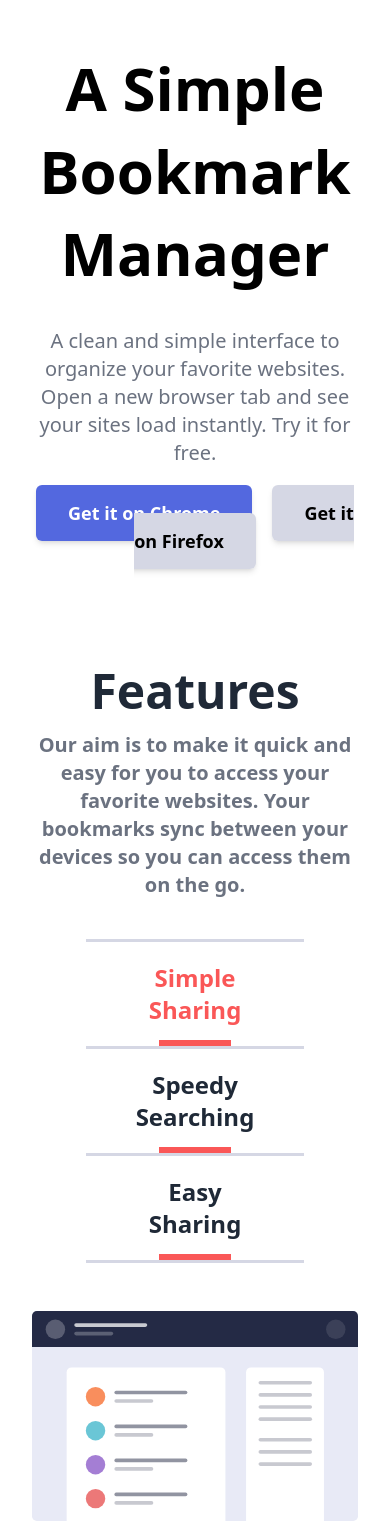
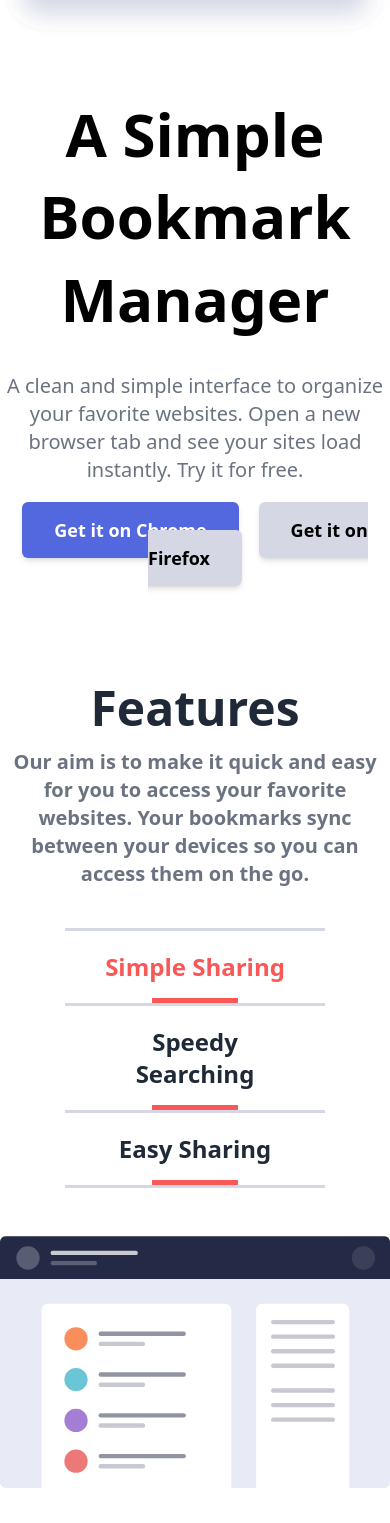
Before and after one commit to springboot20/booking-template, a React (Create React App) app: page / in a window 390 px wide. Shown: the part 432-1955 px from the top of the page. Built offline with nearby package versions, Linux system fonts and the light colour scheme.

Commit message:
file changes

```diff
--- a/src/components/faqs/FrequentlyQuestions.jsx
+++ b/src/components/faqs/FrequentlyQuestions.jsx
@@ -26,7 +26,7 @@ const faqQuestions = [
 
 const FrequentlyQuestions = () => {
   return (
-    <section className='mt-28 relative top-28 lg:h-[calc(100vh-7rem)] px-8 sm:px-6 lg:px-8 lg:mt-0'>
+    <section className='mt-28 relative top-28 lg:h-[calc(100vh-7rem)] sm:px-6 lg:px-8 lg:mt-0'>
       <div className='grid grid-cols-1 mx-auto max-w-12xl place-items-center place-content-center lg:h-full gap-10'>
         <article className='max-w-2xl mx-auto'>
           <h1 className='text-center text-5xl mb-4 font-semibold text-gray-800'>Frequently Asked Questions</h1>
--- a/src/components/features/Features.jsx
+++ b/src/components/features/Features.jsx
@@ -9,7 +9,7 @@ const Features = () => {
   const [view, setView] = useState('simple-bookmark');
 
   return (
-    <section className='mt-28 relative top-28 lg:h-[calc(100vh-7rem)] px-8 sm:px-6 lg:px-8 lg:mt-0'>
+    <section className='mt-28 relative top-28 lg:h-[calc(100vh-7rem)] sm:px-6 lg:px-8 lg:mt-0'>
       <div className='grid grid-cols-1 mx-auto max-w-12xl place-items-center place-content-center lg:h-full gap-10'>
         <article className='max-w-2xl mx-auto'>
           <h1 className='text-center text-5xl mb-4 font-semibold text-gray-800'> Features</h1>
--- a/src/components/hero/Hero.jsx
+++ b/src/components/hero/Hero.jsx
@@ -4,7 +4,7 @@ import { HeroIllustration } from '../image-exports/Images';
 
 const Hero = () => {
   return (
-    <section className='relative top-28 px-8 sm:px-6 lg:px-8 mt-20 lg:mt-0 lg:h-[calc(100vh-7rem)]'>
+    <section className='relative top-28 sm:px-6 lg:px-8 mt-20 lg:mt-0 lg:h-[calc(100vh-7rem)]'>
       <div className='grid grid-cols-1 lg:grid-cols-2 gap-14 max-w-12xl mx-auto items-center place-content-center lg:h-full'>
         <article className='order-2 lg:order-1'>
           <h1 className='text-6xl font-bold leading-snug text-center lg:text-left lg:text-7xl'>
```
